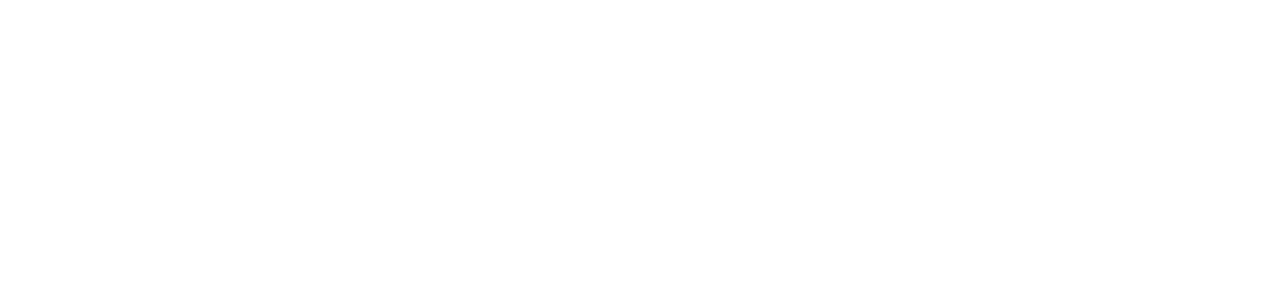
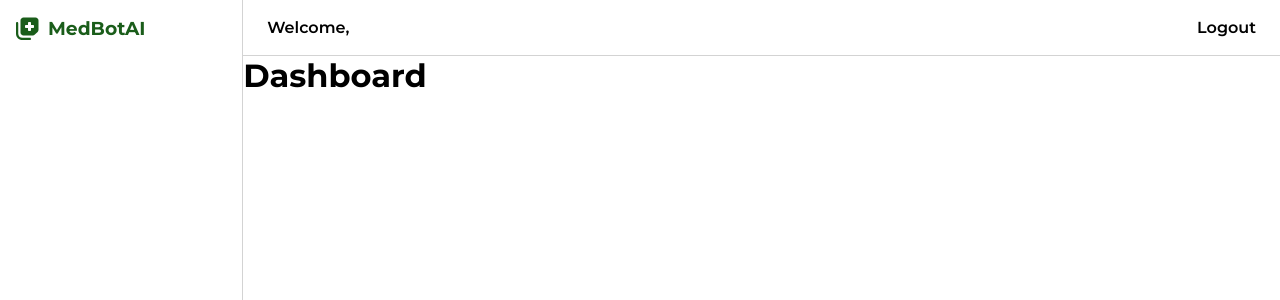
Before and after one commit to KevinChristian30/Medi-front-end, a Next.js app: page /dashboard in a window 1280 px wide. Shown: the top 300 px of the page. Built offline with nearby package versions, Linux system fonts and the light colour scheme; no server answers.

Commit message:
Started Dashboard Page (Navbar and Sidebar) with Dashboard Layout

```diff
--- /dev/null
+++ b/components/loading/loadingScreen.module.css
@@ -0,0 +1,25 @@
+.loadingScreen {
+  width: 100vw;
+  height: 100vh;
+  background-color: var(--primary);
+  position: fixed;
+  display: grid;
+  place-items: center;
+  z-index: 999;
+  top: 0;
+  left: 0;
+}
+
+.content {
+  display: flex;
+  flex-direction: column;
+  gap: 32px;
+  font-weight: 700;
+  font-size: 32px;
+  color: var(--white);
+}
+
+.icon {
+  height: 100px;
+  color: var(--white);
+}
--- /dev/null
+++ b/components/loading/loadingScreen.tsx
@@ -0,0 +1,14 @@
+import { FontAwesomeIcon } from "@fortawesome/react-fontawesome";
+import style from "./loadingScreen.module.css";
+import { faNotesMedical } from "@fortawesome/free-solid-svg-icons";
+
+const LoadingScreen = () => {
+
+  return (
+    <div className={style.loadingScreen}>
+      <FontAwesomeIcon icon={faNotesMedical} className={style.icon} beatFade />
+    </div>
+   );
+}
+
+export default LoadingScreen;
--- /dev/null
+++ b/layouts/dashboardLayout/dashboardLayout.module.css
@@ -0,0 +1,10 @@
+.dashboardLayout {
+  display: flex;
+  position: relative;
+}
+
+.container {
+  display: flex;
+  flex-direction: column;
+  width: 100%;
+}
--- /dev/null
+++ b/layouts/dashboardLayout/dashboardLayout.tsx
@@ -0,0 +1,24 @@
+import style from "./dashboardLayout.module.css";
+import { ReactNode } from "react";
+import Navbar from "./navbar/navbar";
+import Sidebar from "./sidebar/sidebar";
+
+interface Props {
+  children: ReactNode;
+}
+
+const DashboardLayout = (props: Props) => {
+  const { children } = props;
+
+  return (
+    <div className={style.dashboardLayout}>
+      <Sidebar />
+      <div className={style.container}>
+        <Navbar />
+        {children}
+      </div>
+    </div>
+   );
+}
+
+export default DashboardLayout;
--- /dev/null
+++ b/layouts/dashboardLayout/navbar/navbar.module.css
@@ -0,0 +1,18 @@
+.navbar {
+  width: 100%;
+  height: 56px;
+  display: flex;
+  justify-content: space-between;
+  align-items: center;
+  padding: 0 24px;
+  background-color: var(--white);
+  font-weight: 600;
+  position: static;
+  top: 0;
+  border-bottom: 1px solid lightgray;
+}
+
+.right:hover {
+  cursor: pointer;
+  text-decoration: underline;
+}
--- /dev/null
+++ b/layouts/dashboardLayout/navbar/navbar.tsx
@@ -0,0 +1,33 @@
+import { useAuthState } from "react-firebase-hooks/auth";
+import style from "./navbar.module.css";
+import { auth } from "../../../firebase/firebaseConfig";
+import LoadingScreen from "../../../components/loading/loadingScreen";
+import { useRouter } from "next/router";
+import Avatar from "@mui/material/Avatar";
+import { Theme } from "../../../styles/globals";
+
+const Navbar = () => {
+  const [user, loading, error] = useAuthState(auth);
+
+  const router = useRouter();
+
+  const logout = async () => {
+    await auth.signOut();
+
+    router.push('/');
+  }
+
+  if (loading) return <LoadingScreen  />
+  return (
+    <div className={style.navbar}>
+      <div className={style.left}>
+        Welcome, {user?.email}
+      </div>
+      <div className={style.right} onClick={logout}>
+        Logout
+      </div>
+    </div>
+   );
+}
+
+export default Navbar;
--- /dev/null
+++ b/layouts/dashboardLayout/sidebar/sidebar.module.css
@@ -0,0 +1,17 @@
+.sidebar {
+  width: 300px;
+  height: 100vh;
+  position: sticky;
+  top: 0;
+  left: 0;
+  border-right: 1px solid lightgray;
+  display: flex;
+  flex-direction: column;
+  gap: 24px;
+}
+
+.top {
+  display: flex;
+  align-items: center;
+  padding: 16px;
+}
--- /dev/null
+++ b/layouts/dashboardLayout/sidebar/sidebar.tsx
@@ -0,0 +1,17 @@
+import Logo from "../../../components/logo/logo";
+import style from "./sidebar.module.css";
+
+const Sidebar = () => {
+  return (
+    <div className={style.sidebar}>
+      <div className={style.top}>
+        <Logo />
+      </div>
+      <div className={style.bottom}>
+
+      </div>
+    </div>
+   );
+}
+
+export default Sidebar;
--- a/pages/dashboard/index.tsx
+++ b/pages/dashboard/index.tsx
@@ -1,8 +1,18 @@
+import Head from "next/head";
 import style from "./index.module.css";
+import DashboardLayout from "../../layouts/dashboardLayout/dashboardLayout";
 
 const Dashboard = () => {
   return (
     <>
+      <Head>
+        <title>MedbotAI | Dashboard</title>
+      </Head>
+      <main>
+        <DashboardLayout>
+          <h1>Dashboard</h1>
+        </DashboardLayout>
+      </main>
     </>
   );
 }
```
Also changed, not shown: components/navbar/loginModal/loginModal.tsx (+1 -6 lines), pages/index.tsx (+15 -0 lines).
